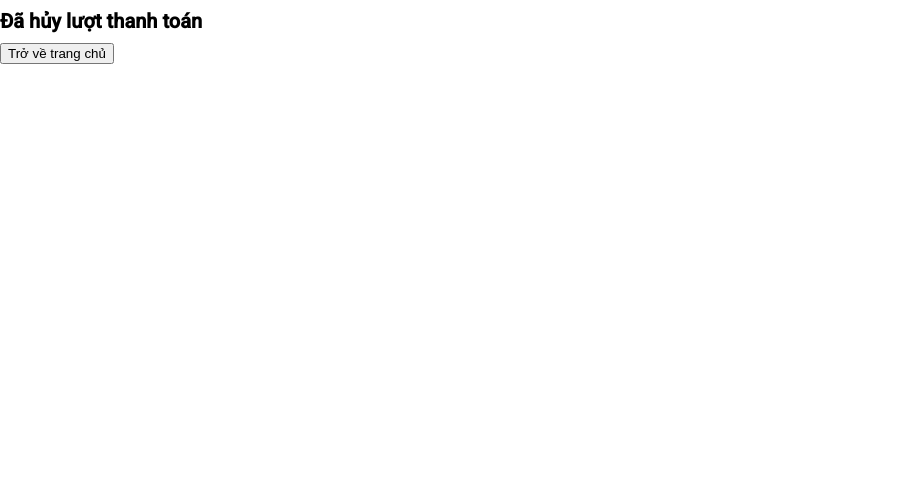
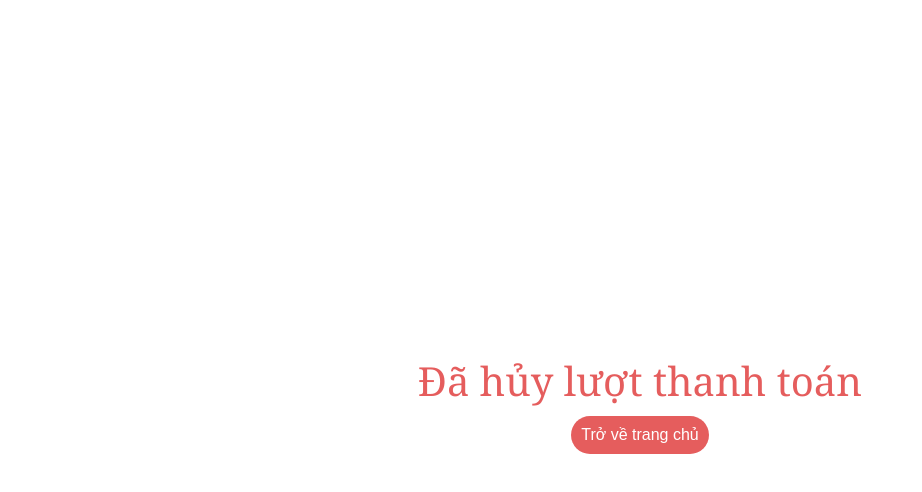
Before and after one commit to tthanhtung92/book-store-management, a React (Create React App) app: page /cancel in a window 1280 px wide. Shown: the top 492 px of the page, without its empty margins (0-922 px from the left). Built offline with nearby package versions, Linux system fonts and the light colour scheme; no server answers.

Commit message:
xong trang cancel

```diff
--- /dev/null
+++ b/src/Customer/pages/Cancel/Cancel.css
@@ -0,0 +1,52 @@
+.cancel-container {
+    width: 100%;
+    height: 100vh;
+    display: flex;
+    flex-flow: column;
+    justify-content: center;
+    align-items: center;
+    position: relative;
+}
+
+.cancel-notification {
+    opacity: 0;
+    font-weight: 500;
+    font-size: 4rem;
+    font-family: Georgia, serif;
+    color: #e55d5d;
+    animation: animatedNotification 0.75s ease-out forwards 0.75s;
+}
+
+.cancel-container__back {
+    opacity: 0;
+    border: none;
+    padding: 10px;
+    border-radius: 999px;
+    cursor: pointer;
+    background-color: #e55d5d;
+    color: var(--white-color);
+    font-size: 1.6rem;
+    animation: animatedNotification 0.75s ease-out forwards 0.75s;
+}
+
+.cancel-container__back:hover {
+    background-color: #e47777;
+}
+
+@keyframes animatedNotification {
+    0% {
+        opacity: 0;
+    }
+    25% {
+        opacity: 0.25;
+    }
+    50% {
+        opacity: 0.5;
+    }
+    75% {
+        opacity: 0.75;
+    }
+    100% {
+        opacity: 1;
+    }
+}
--- a/src/Customer/pages/Cancel/Cancel.jsx
+++ b/src/Customer/pages/Cancel/Cancel.jsx
@@ -1,13 +1,14 @@
 import { Link } from "react-router-dom";
+import "./Cancel.css"
 
 function Cancel() {
     return (
-        <>
-            <h1>Đã hủy lượt thanh toán</h1>
+        <div className="cancel-container">
+            <h1 className="cancel-notification">Đã hủy lượt thanh toán</h1>
             <Link to="/">
                 <button className="cancel-container__back">Trở về trang chủ</button>
             </Link>
-        </>
+        </div>
     );
 }
 export default Cancel;
--- a/src/Customer/pages/CartPage/Cart.css
+++ b/src/Customer/pages/CartPage/Cart.css
@@ -9,7 +9,7 @@
 }
 
 .cart-title {
-    font-size: 3.6rem;
+    font-size: 4.8rem;
     color: #27985a;
 }
 
```
